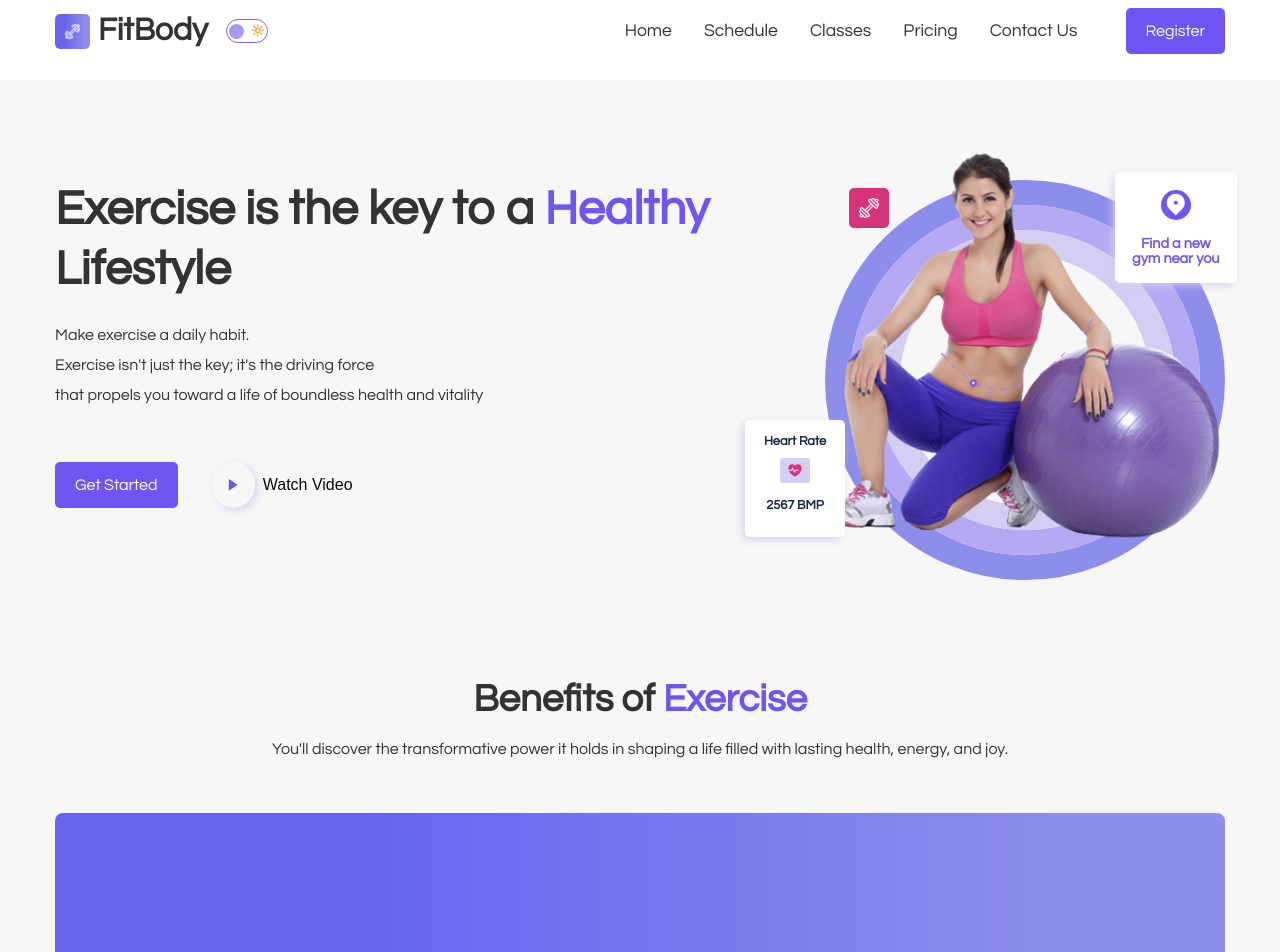
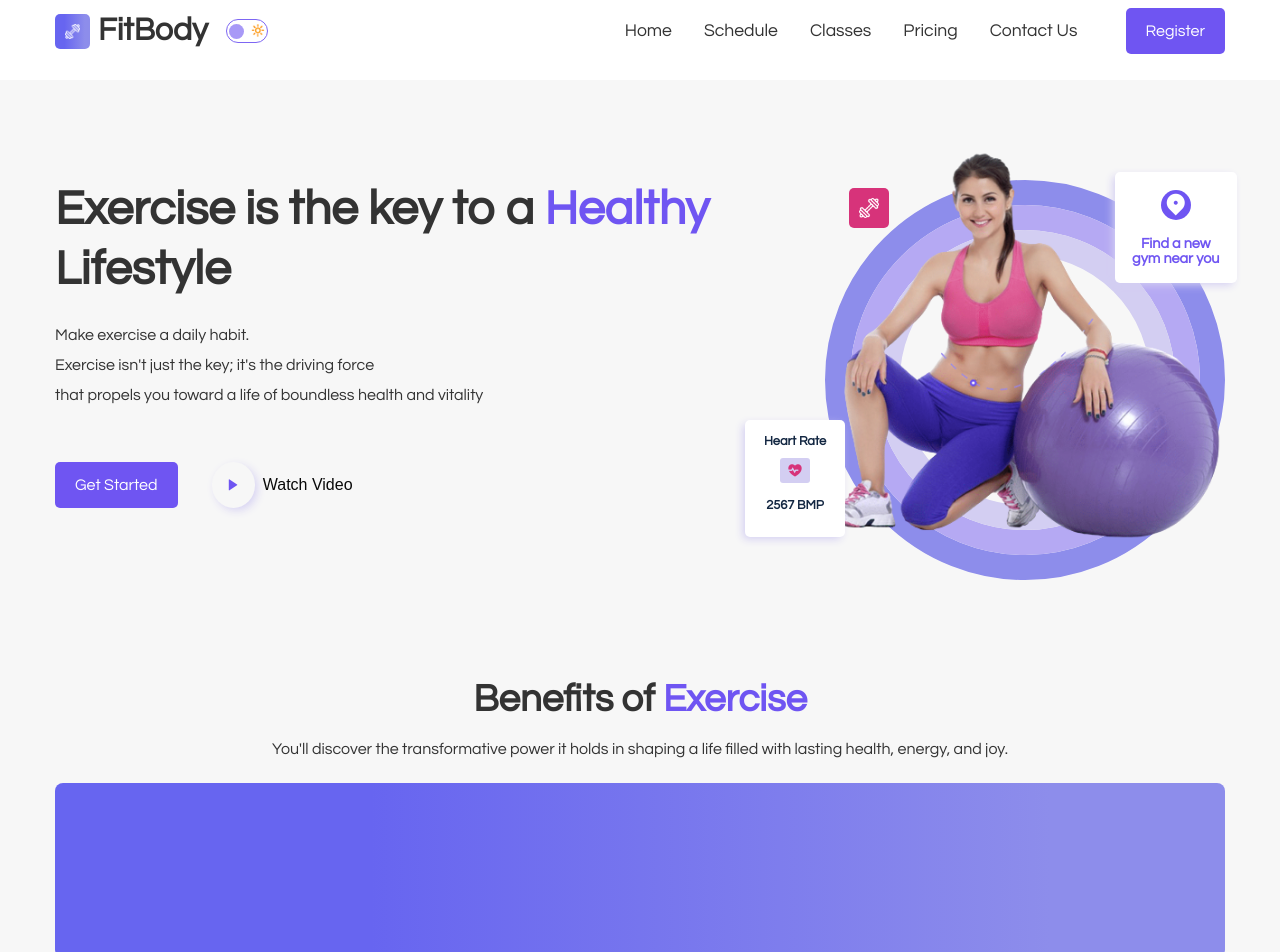
Before and after one commit to abhay-raj19/FitBody, a React (Vite) app: page / in a window 1280 px wide. Shown: the top 952 px of the page. Built offline with nearby package versions, Linux system fonts and the light colour scheme.

Commit message:
Update exercises.css

```diff
--- a/src/styles/exercises.css
+++ b/src/styles/exercises.css
@@ -1,6 +1,11 @@
+*{
+  margin-top:0;
+  margin-bottom:0;
+}
 .exercise_top{
-    margin-bottom: 50px;
+    margin-bottom: 20px;
     text-align: center;
+    margin-top:0;
 }
 
 .exercise_top h2{
@@ -20,7 +25,7 @@
     display: flex;
     align-items: center;
     justify-content: space-between;
-    padding:80px 60px;
+    padding:40px 40px;
 
 }
 .exercise_item{
```
